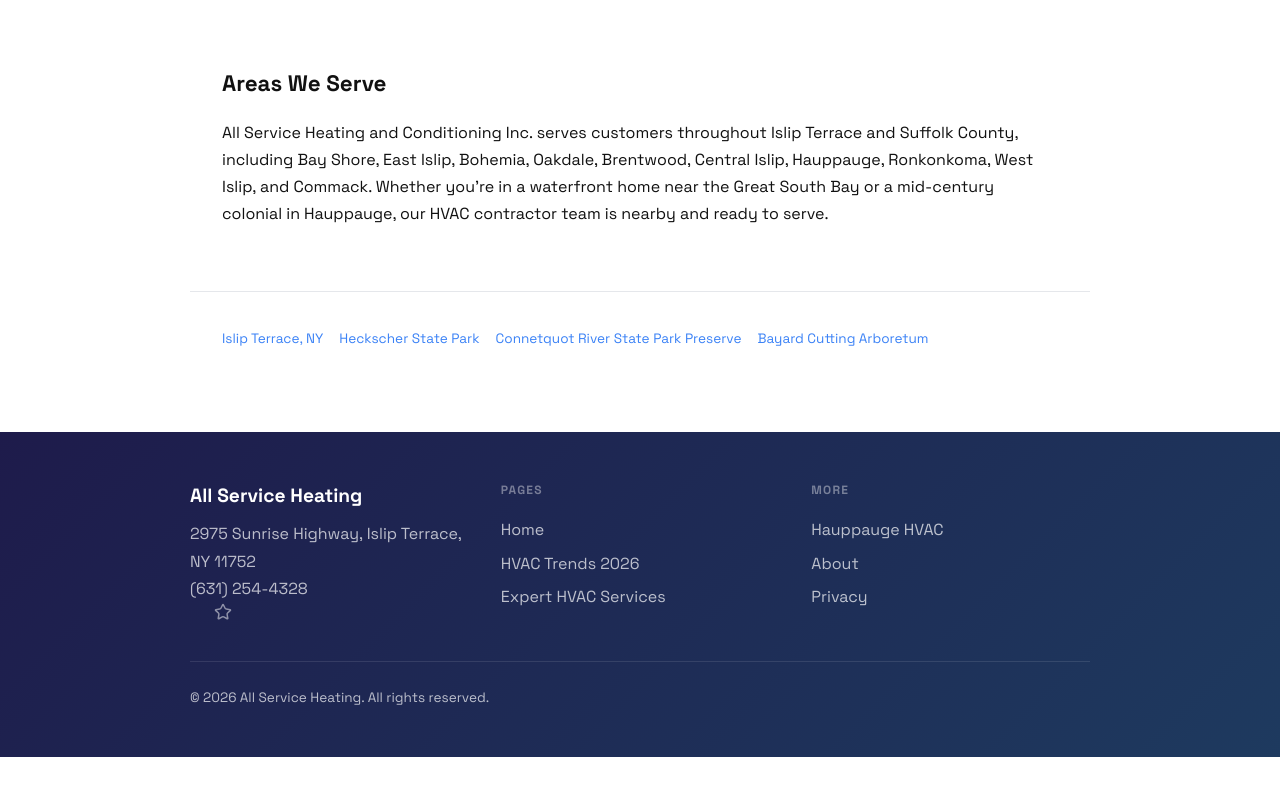
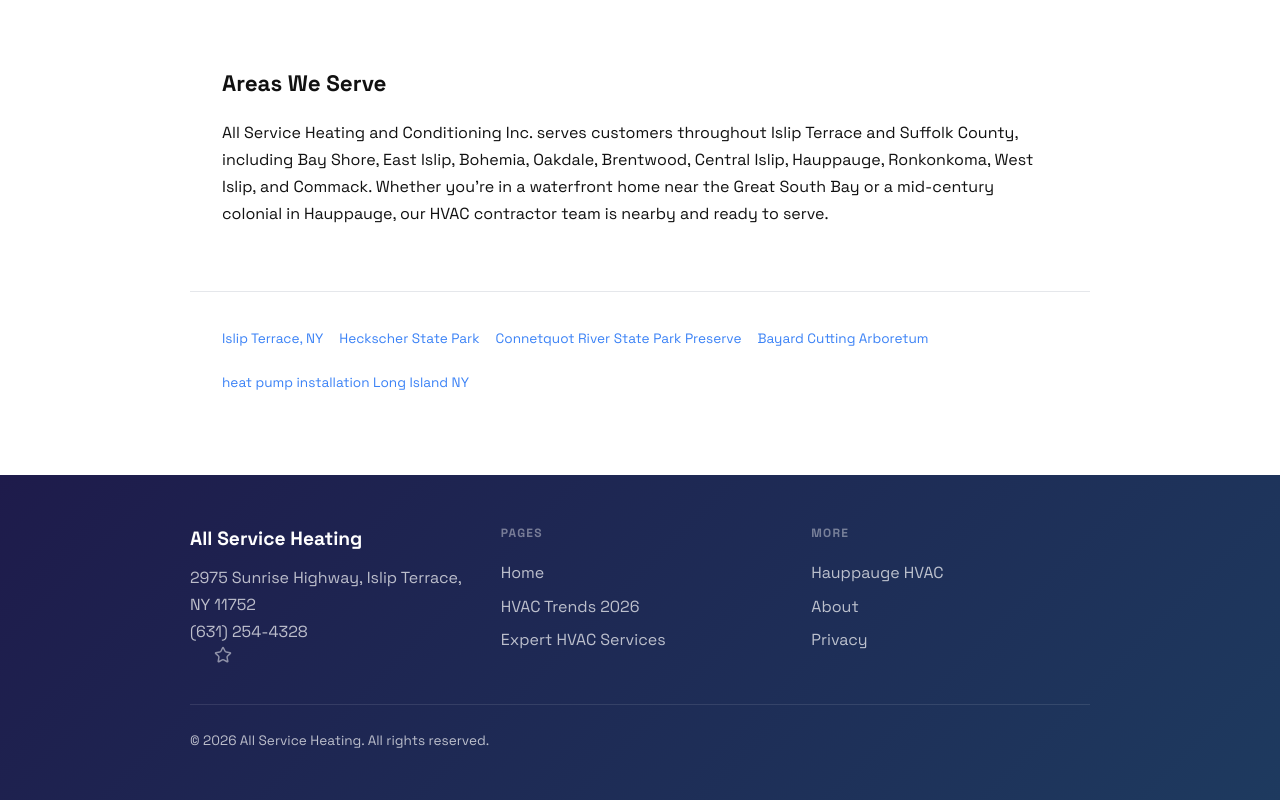
Before and after one commit to Ignitenew/hvac-contractor-islip-terrace-ny, a plain HTML site: page about-us.html in a window 1280 px wide. Shown: the part 4171-4971 px from the top of the page. Before the commit the page ends 4928 px from the top, so only its background shows below. Drawn offline with nearby package versions, Linux system fonts and the light colour scheme; some icons are missing.

Commit message:
Fix link wheel

```diff
--- a/about-us.html
+++ b/about-us.html
@@ -136,7 +136,7 @@
       <li><a href="https://www.google.com/maps/place/?q=place_id:ChIJV2rquo406IkRdvUxdxOAEzk" target="_blank" rel="noopener noreferrer">Heckscher State Park</a></li>
       <li><a href="https://www.google.com/maps/place/?q=place_id:ChIJi8sowpQ26IkRuka7SUBlaqY" target="_blank" rel="noopener noreferrer">Connetquot River State Park Preserve</a></li>
       <li><a href="https://www.google.com/maps/place/?q=place_id:ChIJk6pAHxY06IkRTAMmrPvtTPE" target="_blank" rel="noopener noreferrer">Bayard Cutting Arboretum</a></li>
-      <!-- LINK_WHEEL -->
+      <li><a href="https://boiler-repair-islip-terrace-ny.onrender.com" target="_blank" rel="noopener noreferrer">heat pump installation Long Island NY</a></li>
     </ul>
   </section>
 
```
Also changed, not shown: expert-hvac-services-islip-terrace-home-comfort.html (+1 -1 lines), hauppauge-hvac-contractors-islip-terrace.html (+1 -1 lines), index.html (+1 -1 lines), latest-hvac-trends-islip-terrace-homes-2026.html (+1 -1 lines).
